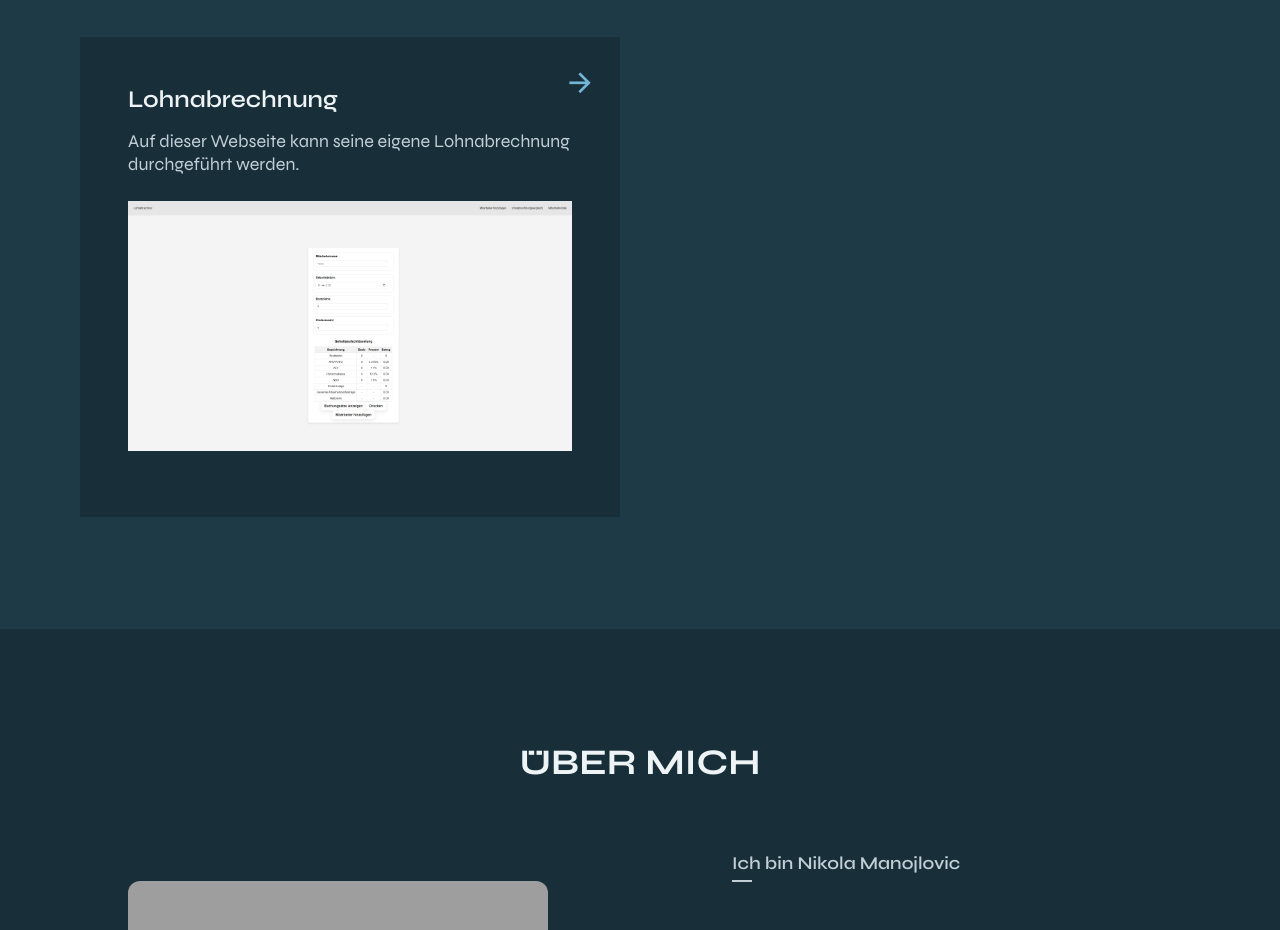
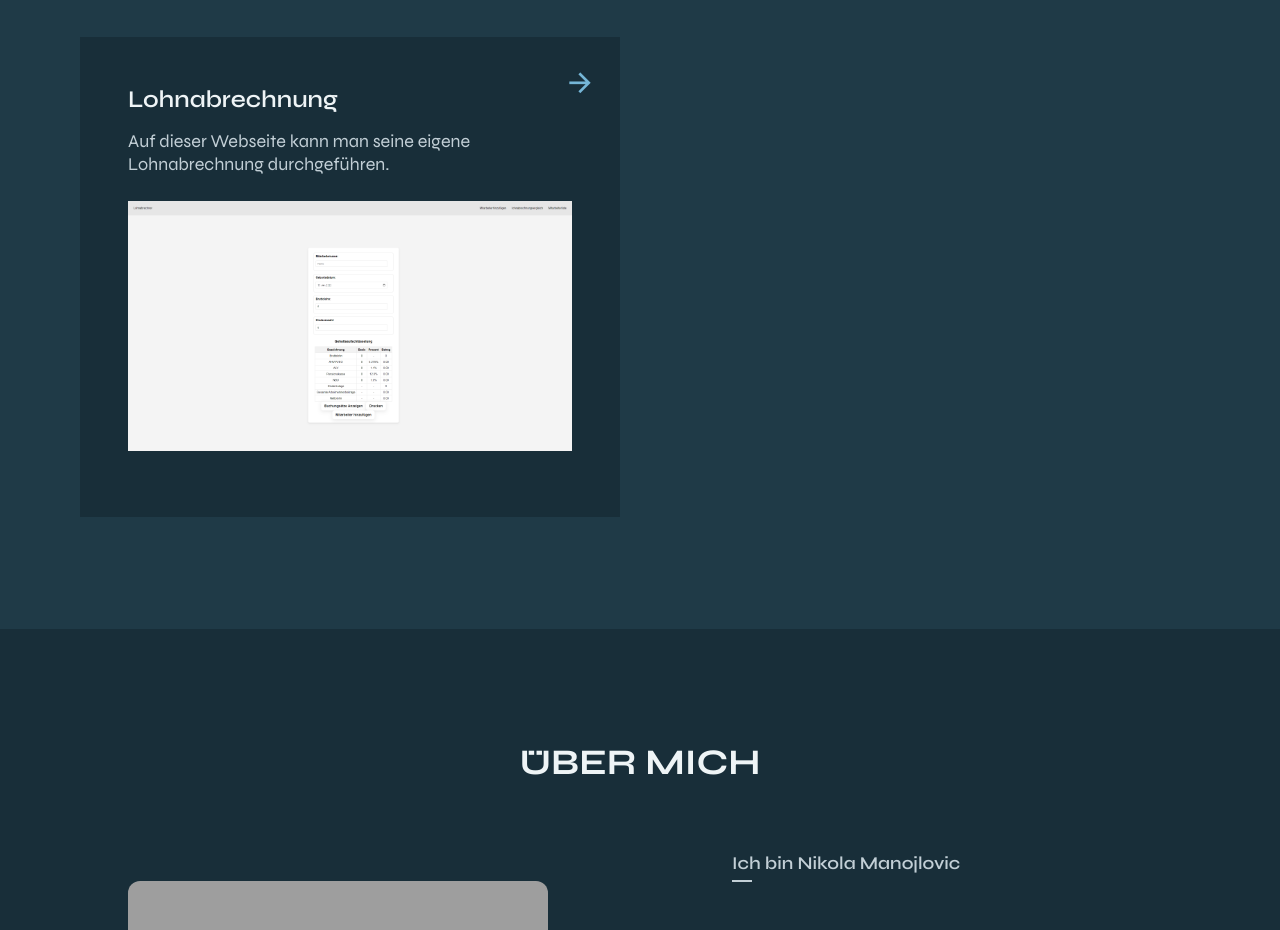
Before and after one commit to nikitron95/Portfolio-Webseite, a plain HTML site: page index.html in a window 1280 px wide. Shown: the part 2449-3379 px from the top of the page. Drawn offline with nearby package versions, Linux system fonts and the light colour scheme; grey boxes are pictures that could not be loaded.

Commit message:
Korrektur Text

```diff
--- a/index.html
+++ b/index.html
@@ -168,7 +168,7 @@
                   <a href="https://github.com/nikitron95/Lohnabrechnung_IDPA" target="blank" class="work__link">
                      <h2 class="work__title">Lohnabrechnung</h2>
                      <p class="work__description">
-                        Auf dieser Webseite kann seine eigene Lohnabrechnung durchgeführt werden.
+                        Auf dieser Webseite kann man seine eigene Lohnabrechnung durchgeführen.
                      </p>
 
                      <img src="assets/img/Lohnabrechnung.png" alt="image" class="work__img">
```
